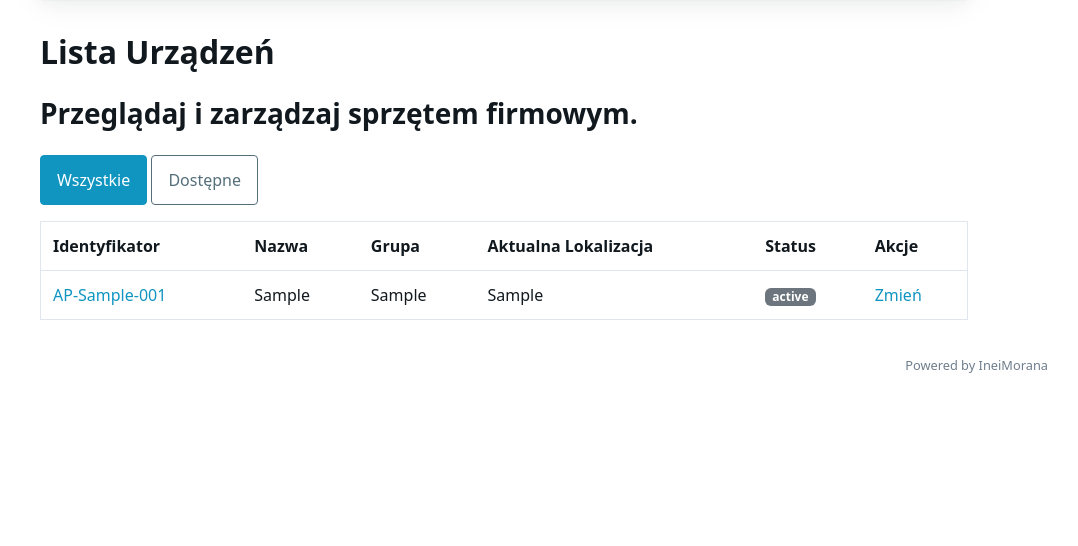
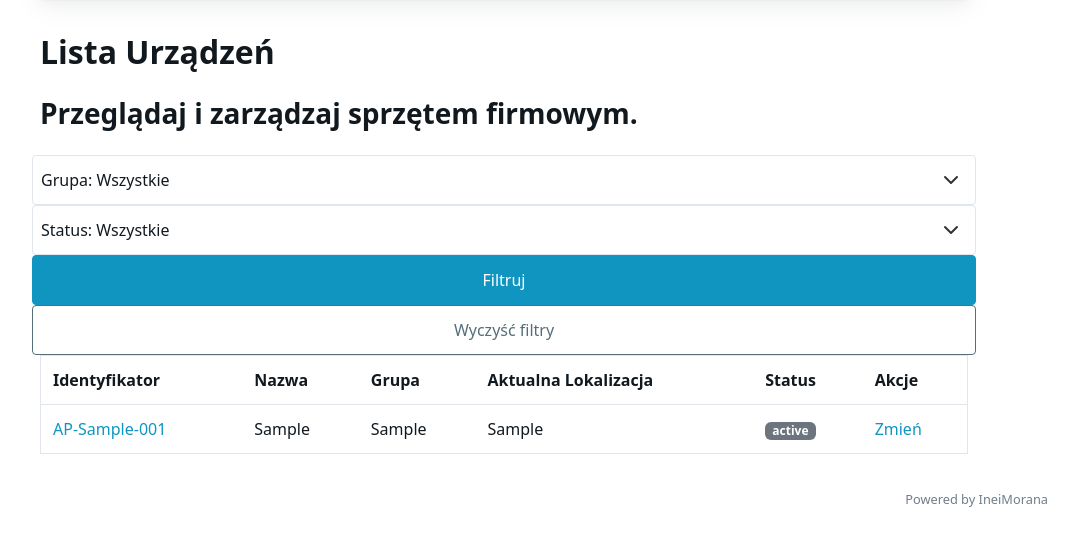
Before and after one commit to lobay20-cpu/asset-manager, a Flask app: page / in a window 1280 px wide. Shown: the part 98-644 px from the top of the page, without its empty margins (136-1214 px from the left). Run offline with Flask 3, Linux system fonts and the light colour scheme; tables that the repository leaves empty hold one stand-in row (values such as "Sample post").

Commit message:
Version 3.1 beta

```diff
--- a/app.py
+++ b/app.py
@@ -196,20 +196,33 @@
 
 @app.route('/')
 def index():
+    # Krok 1: Pobierz parametry filtrowania z adresu URL.
     wybrany_status = request.args.get('status')
+    wybrana_grupa_id = request.args.get('grupa_id')
 
-    if wybrany_status == 'Dostępny':
-        # Filtruj tylko po statusie "Dostępny"
-        wszystkie_urzadzenia = Urzadzenie.query.filter_by(aktualny_status='Dostępny').all()
-    else:
-        # Domyślnie (lub gdy status nie jest 'Dostępny'), pokaż wszystko
-        wybrany_status = 'Wszystkie' # Ustawiamy na sztywno dla podświetlenia przycisku
-        wszystkie_urzadzenia = Urzadzenie.query.all()
+    # Krok 2: Zacznij budować zapytanie do bazy. Zaczynamy od "daj mi wszystko".
+    query = Urzadzenie.query
+
+    # Krok 3: Stopniowo dodawaj filtry do zapytania, jeśli zostały wybrane.
+    if wybrany_status and wybrany_status != 'Wszystkie':
+        query = query.filter(Urzadzenie.aktualny_status == wybrany_status)
+
+    if wybrana_grupa_id and wybrana_grupa_id != 'Wszystkie':
+        query = query.filter(Urzadzenie.grupa_id == wybrana_grupa_id)
+
+    # Krok 4: Na samym końcu wykonaj zbudowane zapytanie.
+    urzadzenia_do_wyswietlenia = query.order_by(Urzadzenie.id).all()
+
+    # Krok 5: Przygotuj dane potrzebne do wyświetlenia formularza filtrów.
+    wszystkie_grupy = Grupa.query.order_by(Grupa.nazwa_grupy).all()
 
     return render_template('index.html',
-                           urzadzenia=wszystkie_urzadzenia,
-                           wybrany_status=wybrany_status)
-
+                           urzadzenia=urzadzenia_do_wyswietlenia,
+                           wszystkie_grupy=wszystkie_grupy,
+                           wszystkie_statusy=['Wszystkie'] + MOZLIWE_STATUSY,
+                           wybrany_status=wybrany_status or 'Wszystkie',
+                           wybrana_grupa_id=int(wybrana_grupa_id) if wybrana_grupa_id and wybrana_grupa_id != 'Wszystkie' else
+'Wszystkie')
 
 @app.route('/zmien/<int:urzadzenie_id>', methods=['GET', 'POST'])
 def zmien_status(urzadzenie_id):
--- a/templates/index.html
+++ b/templates/index.html
@@ -8,21 +8,35 @@
         <h2>Przeglądaj i zarządzaj sprzętem firmowym.</h2>
     </hgroup>
 
-    <div style="margin-bottom: 1rem;">
-        <!-- Przycisk "Wszystkie" -->
-        <a href="{{ url_for('index', status='Wszystkie') }}"
-           role="button"
-           class="{{ 'primary' if wybrany_status == 'Wszystkie' else 'secondary outline' }}">
-           Wszystkie
-        </a>
+    <!-- NOWY, ZAAWANSOWANY FORMULARZ FILTROWANIA -->
+    <form method="GET" action="{{ url_for('index') }}">
+        <div class="grid">
+            <!-- Filtr Grupy -->
+            <select name="grupa_id" id="grupa_id">
+                <option value="Wszystkie">Grupa: Wszystkie</option>
+                {% for grupa in wszystkie_grupy %}
+                    <option value="{{ grupa.id }}" {% if grupa.id == wybrana_grupa_id %}selected{% endif %}>
+                        Grupa: {{ grupa.nazwa_grupy }}
+                    </option>
+                {% endfor %}
+            </select>
 
-        <!-- Przycisk "Dostępne" -->
-        <a href="{{ url_for('index', status='Dostępny') }}"
-           role="button"
-           class="{{ 'primary' if wybrany_status == 'Dostępny' else 'secondary outline' }}">
-           Dostępne
-        </a>
-    </div>
+            <!-- Filtr Statusu -->
+            <select name="status" id="status">
+                {% for status in wszystkie_statusy %}
+                    <option value="{{ status }}" {% if status == wybrany_status %}selected{% endif %}>
+                        Status: {{ status }}
+                    </option>
+                {% endfor %}
+            </select>
+        </div>
+
+        <div class="grid">
+            <!-- Przyciski -->
+            <button type="submit">Filtruj</button>
+            <a href="{{ url_for('index') }}" class="secondary outline" role="button">Wyczyść filtry</a>
+        </div>
+    </form>
 
     <figure>
         <table>
```
